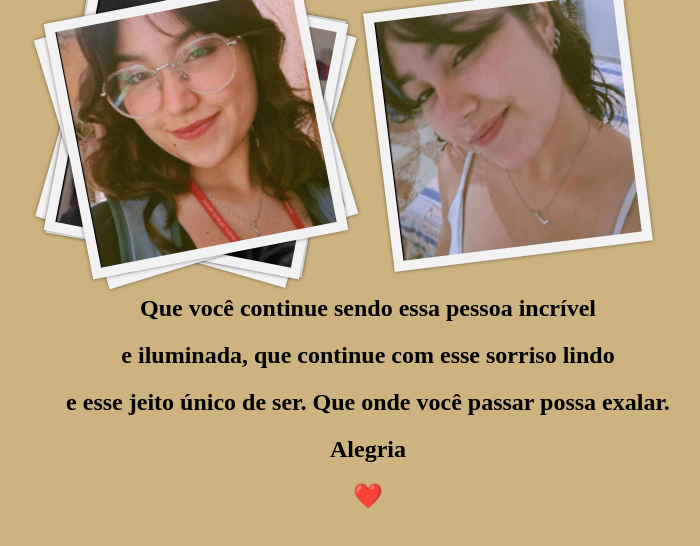
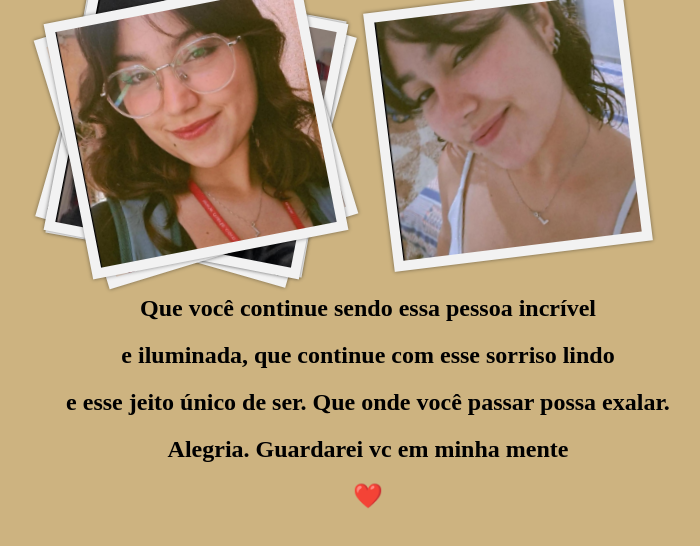
Before and after one commit to LetyciaCarvalho/letyciaaa, a plain HTML site: page index.html in a window 1280 px wide. Shown: the part 206-752 px from the top of the page, without its empty margins (272-972 px from the left). Drawn offline with Linux system fonts and the light colour scheme.

Commit message:
Add files via upload

```diff
--- a/index.html
+++ b/index.html
@@ -24,6 +24,6 @@
         <h2>Que você continue sendo essa pessoa incrível </h2>
         <h2>e iluminada, que continue com esse sorriso lindo</h2>
         <h2>e esse jeito único de ser. Que onde você passar possa exalar.</h2>
-        <h2>Alegria</h2> <h2>❤️</h2>
+        <h2>Alegria. Guardarei vc em minha mente </h2> <h2>❤️</h2>
 
         </center>
```
